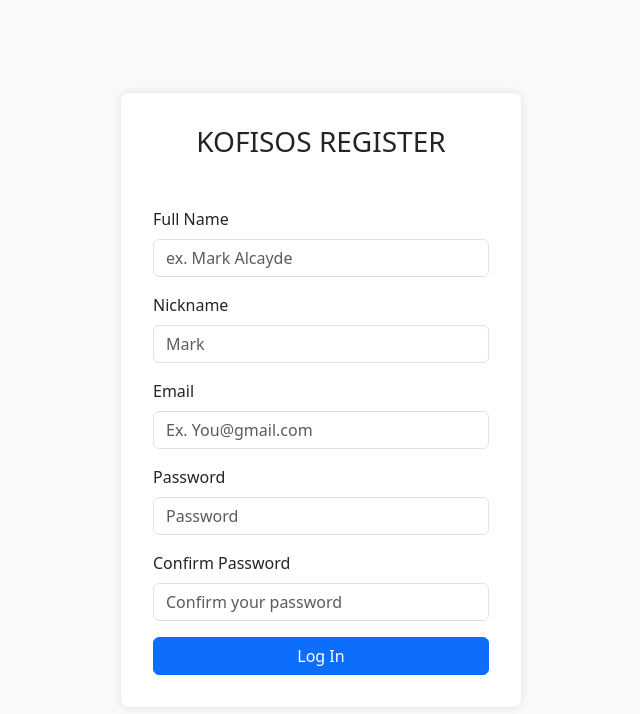
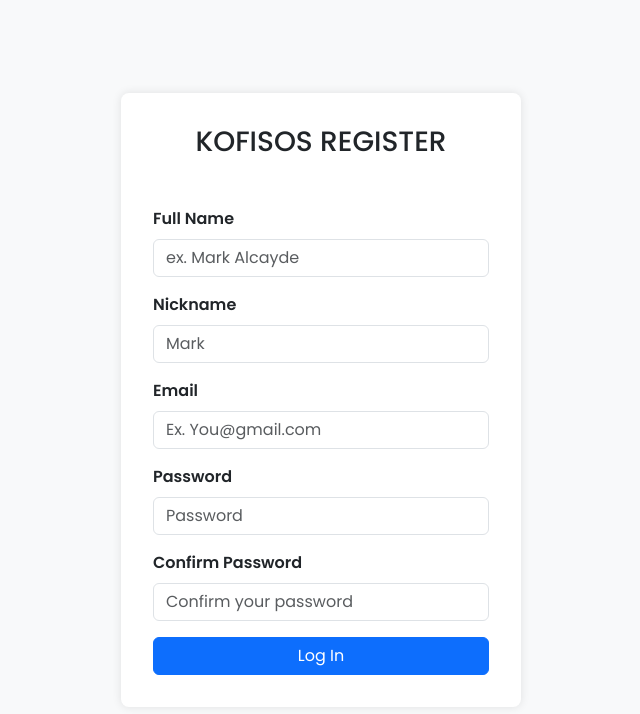
Before and after one commit to markyyyyyyyyyyyy/fildistol, a plain HTML site: page index.html in a window 1280 px wide. Shown: the whole page, without its empty margins (319-959 px from the left). Drawn offline with nearby package versions, Linux system fonts and the light colour scheme.

Commit message:
Update login.css

```diff
--- a/login.css
+++ b/login.css
@@ -1,3 +1,10 @@
+@import url('https://fonts.googleapis.com/css2?family=Poppins:wght@100;200;300;400;500;600&display=swap');
+
+*{
+    font-family: "Poppins", sans-serif;
+    font-weight: 700;
+    font-style: normal;
+}
 body {
     background-color: #f8f9fa;
     height: 100vh;
```
